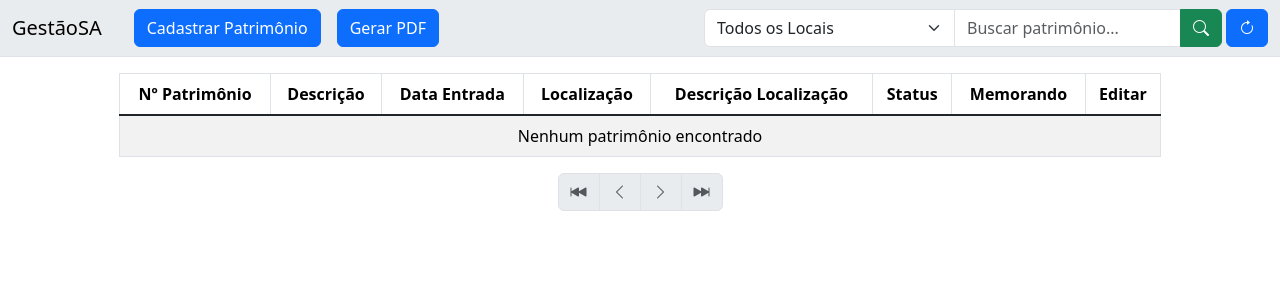
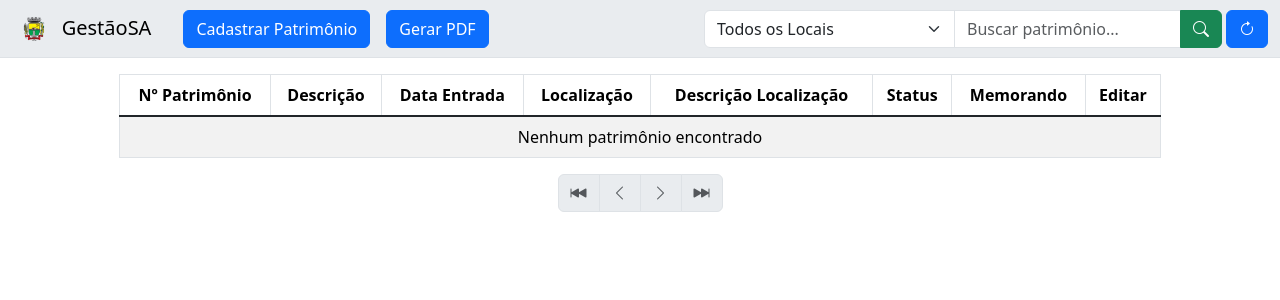
Before and after one commit to Uianes/gestaoSA, a PHP site: page / in a window 1280 px wide. Shown: the top 300 px of the page. Run offline with PHP 8.4, Linux system fonts and the light colour scheme; data that the repository does not hold is empty.

Commit message:
Add logo to navbar and adjust layout for improved branding

```diff
--- a/index.php
+++ b/index.php
@@ -12,8 +12,11 @@
 
 <body>
   <nav class="navbar bg-body-secondary border-bottom sticky-top">
-    <div class="container-fluid d-flex justify-content-start">
-      <a class="navbar-brand" href="#">GestãoSA</a>
+    <div class="container-fluid d-flex">
+      <a class="navbar-brand" href="#">
+        <img src="./assets/logoPrefeituraSA.png" alt="Logo Prefeitura" height="30" class="d-inline-block align-text-top">
+        GestãoSA
+      </a>
       <button class="btn btn-primary ms-3" type="button" data-bs-toggle="modal" data-bs-target="#ModalCadastrarPatrimonio">
         Cadastrar Patrimônio
       </button>
```
Also changed, not shown: assets/logoPrefeituraSA.png (added).
